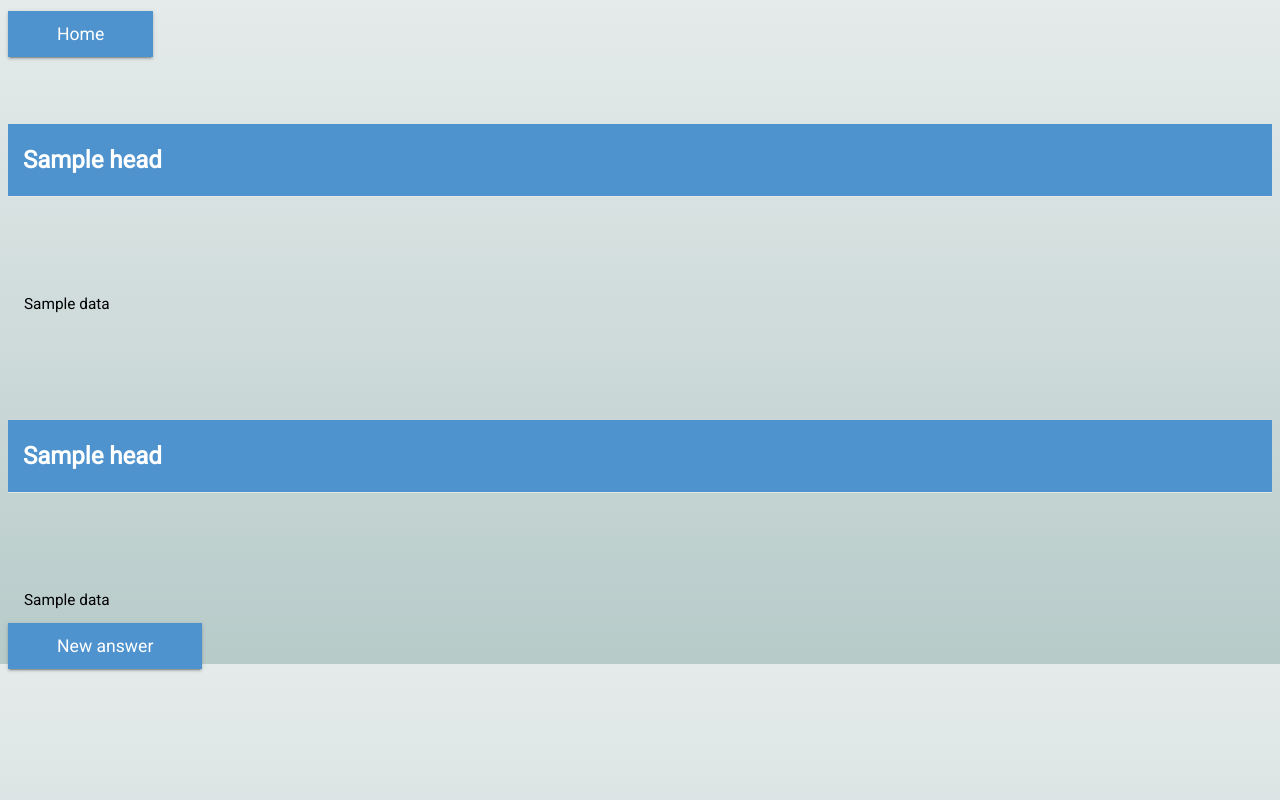
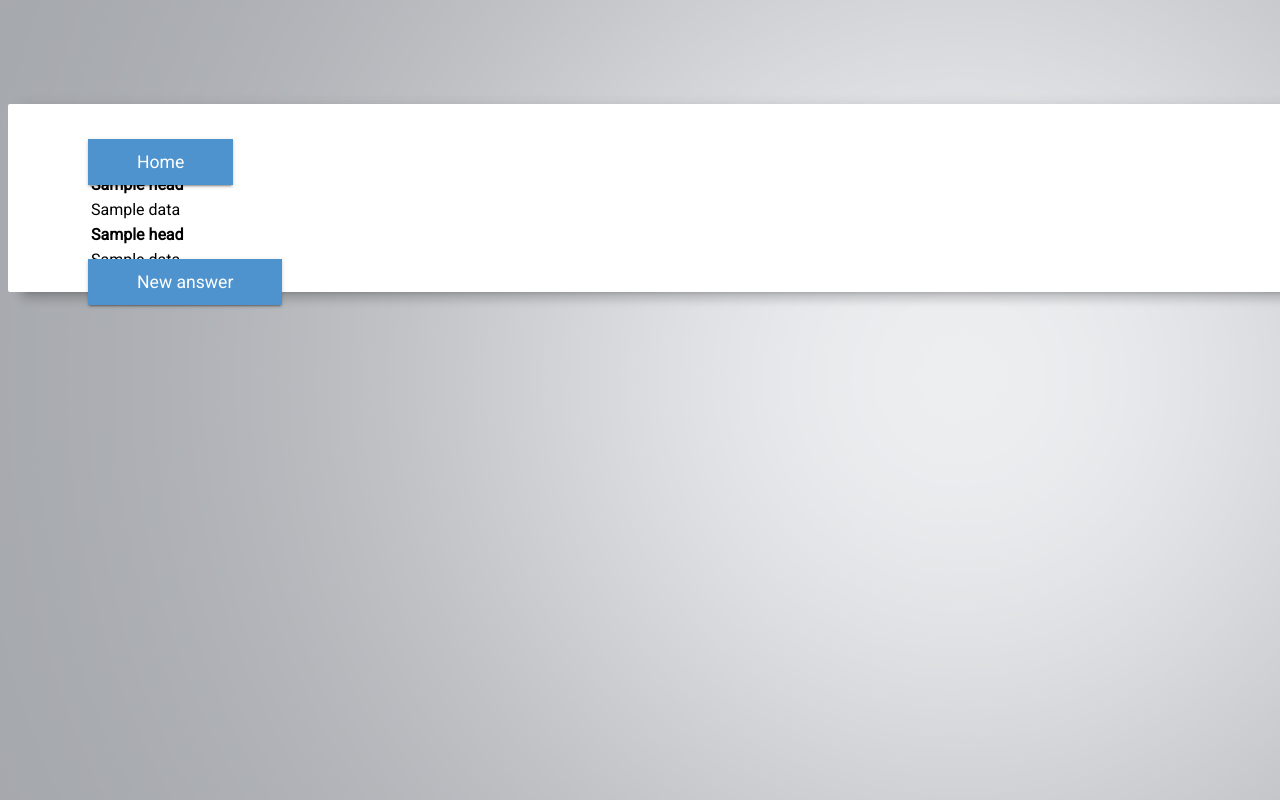
Before and after one commit to gabee1987/2nd_TW_week_StormCoders_AskMate_with_SQL, a Flask app: template templates/question.html in a window 1280 px wide; the page is wider, and only the part inside the window is pictured. Run offline with Flask 2, Linux system fonts and the light colour scheme; the template is opened without the code that fills it: most values are stand-ins (such as "Sample title", 1, 10 or a date in 2020); some libraries are stand-ins or nearby versions.

Commit message:
positioning button in home css, fixing question html

```diff
--- a/static/question_style.css
+++ b/static/question_style.css
@@ -2,14 +2,170 @@
   font-family: 'Roboto', sans-serif;
 }
 
-.html {
-background-position: absolute;
-padding-top: 1em;
+/*#home {
+background-position: auto;
+padding-top: 1rem;
 background-attachment: fixed;
 background: -webkit-linear-gradient(top, #e5ebeb, #b7cbc9);
 background: linear-gradient(top, #e5ebeb, #b7cbc9);
 }
+*/
 
+
+
+body {
+    background-position: absolute;
+    padding-top: 1rem;
+    background-attachment: fixed;
+    background-image: url("/static/img/bg.png");
+}
+
+/*
+==========================================================================
+Table
+==========================================================================
+*/
+
+
+.container {
+    position: relative;
+    max-width: auto;
+    max-height: auto;
+    height: auto;
+    margin: 5rem auto;
+    background: #fff;
+    min-width:800px;
+    max-width:1600px;
+    width: 100%;
+    padding: 3rem 5rem 0;
+    border-radius: 2px;
+}
+.container::before {
+    content: '';
+    position: absolute;
+    top: 0;
+    left: 0;
+    right: 0;
+    bottom: 0;
+    box-shadow: 0 8px 10px 1px rgba(0, 0, 0, 0.14), 0 3px 14px 2px rgba(0, 0, 0, 0.12), 0 5px 5px -3px rgba(0, 0, 0, 0.2);
+    -webkit-transform: scale(0.98);
+            transform: scale(0.98);
+    -webkit-transition: -webkit-transform 0.28s ease-in-out;
+    transition: -webkit-transform 0.28s ease-in-out;
+    transition: transform 0.28s ease-in-out;
+    transition: transform 0.28s ease-in-out, -webkit-transform 0.28s ease-in-out;
+    z-index: -1;
+}
+.container:hover::before {
+    -webkit-transform: scale(1);
+            transform: scale(1);
+}
+
+
+.table-title h1 {
+    color: #d95254;
+    font-size: 3rem;
+    text-align: center;
+    margin: 0 0 0em;
+}
+
+.table-title h2 {
+    color: #d95254;
+    font-size: 2rem;
+    text-align: center;
+    margin: 0 0 0.5em;
+}
+
+.table td {
+    min-width:10px;
+    max-width:300px;
+}
+
+.table {
+  min-width: 100%;
+  border-collapse: collapse;
+}
+.table tbody tr:hover,
+.table tbody tr:focus {
+  background-color: rgba(63, 81, 181, 0.2);
+  color: rgba(0, 0, 0, 0.6);
+}
+.table tbody tr:nth-child(1):hover,
+.table tbody tr:nth-child(1):focus {
+  cursor: default;
+  background-color: rgba(63, 81, 181, 0);
+}
+.table tbody tr:nth-child(even):hover,
+.table tbody tr:nth-child(even):focus {
+  background-color: rgba(63, 81, 181, 0.05);
+}
+.table th {
+  background-color: #5ba3c6;
+  color: #ffffff;
+  font-size: 2em;
+  padding-left: 15px;
+}
+.table tr {
+  white-space: nowrap;
+  font-size: 0.8em;
+  padding: 16px 16px 16px 0;
+  height: 72px;
+  max-height: 10em;
+}
+.table tr td {
+  padding-left: 16px;
+  font-size: 1.2em;
+}
+.table tr:nth-child(1) {
+  border-bottom: 1px solid #e6e6e6;
+  color: #828282;
+  text-align: left;
+  font-size: 0.75em;
+  font-weight: 700;
+  padding: 16px 16px 16px 0;
+}
+.table tr:nth-child(1) a {
+  text-decoration: none;
+  color: inherit;
+  font-size: 1.5em;
+  font-weight: 300;
+}
+.table tr:nth-child(1) a:hover {
+  color: black;
+}
+.table .can-be-sorted {
+  opacity: 0.4;
+}
+.table .can-be-sorted span {
+  margin-right: -5px;
+}
+.table .sortationActive {
+  color: black;
+}
+.table .pointer {
+  cursor: pointer;
+}
+
+.table-footer {
+  border-top: 1px solid #e6e6e6;
+  background-color: rgba(63, 81, 181, 0.05);
+  padding-top: 6px;
+  padding-bottom: 6px;
+}
+
+.table-header {
+  margin-top: 15px;
+}
+
+
+.loading-animation {
+  -webkit-transition: all linear 1s;
+  transition: all linear 1s;
+}
+
+.loading-animation.ng-hide {
+  opacity: 0;
+}
 
 /*
 ==========================================================================
@@ -74,226 +230,7 @@ Buttons
     outline: none;
 }
 
-.button .home-button {
+.button .new_q-button {
     position: absolute !important;
     padding: 2px, 2px, 2px, 2px !important;
 }
-
-.button .new_ans-button {
-    position: absolute !important;
-    margin: 20px, 2px, 2px, 2px !important;
-}
-
-
-/*
-==========================================================================
-Question-table
-==========================================================================
-*/
-.q-table-title h1 {
-    color: #4f93ce;
-    font-size: 3rem;
-    text-align: center;
-    margin: 0 0 0em;
-}
-
-.q-table-title h2 {
-    color: #4f93ce;
-    font-size: 2rem;
-    text-align: center;
-    margin: 0 0 0.5em;
-}
-
-.q-table {
-  margin-top: 5em;
-  min-width: 100%;
-  border-collapse: collapse;
-}
-.q-table tbody tr:hover,
-.q-table tbody tr:focus {
-  background-color: rgba(63, 81, 181, 0.2);
-  color: rgba(0, 0, 0, 0.6);
-}
-.q-table tbody tr:nth-child(1):hover,
-.q-table tbody tr:nth-child(1):focus {
-  cursor: default;
-  background-color: rgba(63, 81, 181, 0);
-}
-.q-table tbody tr:nth-child(even):hover,
-.q-table tbody tr:nth-child(even):focus {
-  background-color: rgba(63, 81, 181, 0.05);
-}
-.q-table th {
-  background-color: #4f93ce;
-  color: #ffffff;
-  font-size: 2em;
-  padding-left: 15px;
-}
-.q-table tr {
-  white-space: nowrap;
-  font-size: 0.8em;
-  padding: 16px 16px 16px 0;
-  height: 72px;
-}
-.q-table tr td {
-  padding-left: 16px;
-  font-size: 1.2em;
-}
-.q-table tr:nth-child(1) {
-  border-bottom: 1px solid #e6e6e6;
-  color: #828282;
-  text-align: left;
-  font-size: 0.75em;
-  font-weight: 700;
-  padding: 16px 16px 16px 0;
-}
-.q-table tr:nth-child(1) a {
-  text-decoration: none;
-  color: inherit;
-  font-size: 1.5em;
-  font-weight: 300;
-}
-.q-table tr:nth-child(1) a:hover {
-  color: black;
-}
-.q-table .can-be-sorted {
-  opacity: 0.4;
-}
-.q-table .can-be-sorted span {
-  margin-right: -5px;
-}
-.q-table .sortationActive {
-  color: black;
-}
-.q-table .pointer {
-  cursor: pointer;
-}
-
-.q-table-footer {
-  border-top: 1px solid #e6e6e6;
-  background-color: rgba(63, 81, 181, 0.05);
-  padding-top: 6px;
-  padding-bottom: 6px;
-}
-
-.q-table-header {
-  margin-top: 15px;
-}
-
-
-.loading-animation {
-  -webkit-transition: all linear 1s;
-  transition: all linear 1s;
-}
-
-.loading-animation.ng-hide {
-  opacity: 0;
-}
-
-
-
-
-/*
-==========================================================================
-Answer-table
-==========================================================================
-*/
-.ans-table-title h1 {
-    color: #4f93ce;
-    font-size: 3rem;
-    text-align: center;
-    margin: 0 0 0em;
-}
-
-.ans-table-title h2 {
-    color: #4f93ce;
-    font-size: 2rem;
-    text-align: center;
-    margin: 0 0 0.5em;
-}
-
-.ans-table {
-  margin-top: 5em;
-  min-width: 100%;
-  border-collapse: collapse;
-}
-.ans-table tbody tr:hover,
-.ans-table tbody tr:focus {
-  background-color: rgba(63, 81, 181, 0.2);
-  color: rgba(0, 0, 0, 0.6);
-}
-.ans-table tbody tr:nth-child(1):hover,
-.ans-table tbody tr:nth-child(1):focus {
-  cursor: default;
-  background-color: rgba(63, 81, 181, 0);
-}
-.ans-table tbody tr:nth-child(even):hover,
-.ans-table tbody tr:nth-child(even):focus {
-  background-color: rgba(63, 81, 181, 0.05);
-}
-.ans-table th {
-  background-color: #4f93ce;
-  color: #ffffff;
-  font-size: 2em;
-  padding-left: 15px;
-}
-.ans-table tr {
-  white-space: nowrap;
-  font-size: 0.8em;
-  padding: 16px 16px 16px 0;
-  height: 72px;
-}
-.ans-table tr td {
-  padding-left: 16px;
-  font-size: 1.2em;
-}
-.ans-table tr:nth-child(1) {
-  border-bottom: 1px solid #e6e6e6;
-  color: #828282;
-  text-align: left;
-  font-size: 0.75em;
-  font-weight: 700;
-  padding: 16px 16px 16px 0;
-}
-.ans-table tr:nth-child(1) a {
-  text-decoration: none;
-  color: inherit;
-  font-size: 1.5em;
-  font-weight: 300;
-}
-.ans-table tr:nth-child(1) a:hover {
-  color: black;
-}
-.ans-table .can-be-sorted {
-  opacity: 0.4;
-}
-.ans-table .can-be-sorted span {
-  margin-right: -5px;
-}
-.ans-table .sortationActive {
-  color: black;
-}
-.ans-table .pointer {
-  cursor: pointer;
-}
-
-.ans-table-footer {
-  border-top: 1px solid #e6e6e6;
-  background-color: rgba(63, 81, 181, 0.05);
-  padding-top: 6px;
-  padding-bottom: 6px;
-}
-
-.ans-table-header {
-  margin-top: 15px;
-}
-
-
-.loading-animation {
-  -webkit-transition: all linear 1s;
-  transition: all linear 1s;
-}
-
-.loading-animation.ng-hide {
-  opacity: 0;
-}
--- a/templates/question.html
+++ b/templates/question.html
@@ -6,7 +6,7 @@
     <head>
         <title> Question </title>
     </head>
-    <div class="question">
+    <div class="container">
     <body>
         <div class="home-button">
             <a class="button" type="button" href="/"><span>Home</span></a>
--- a/templates/question_form.html
+++ b/templates/question_form.html
@@ -2,11 +2,12 @@
 
 <html>
     <link rel="stylesheet" href="/static/new_form_style.css">
-    <link href="https://fonts.googleapis.com/css?family=Roboto" rel="stylesheet">
     <head>
+        <link rel="stylesheet" type="text/css"
+                href="https://fonts.googleapis.com/css?family=Raleway">
         <title> New Question </title>
     </head>
-    <div class="button-container">
+    <div class="home-button">
         <a href="/">
             <button class="button" type="button"><span>Home</span></button>
         </a>
```
Also changed, not shown: static/home_style.css (+34 -27 lines), static/new_form_style.css (+10 -7 lines), templates/home.html (+9 -6 lines).
